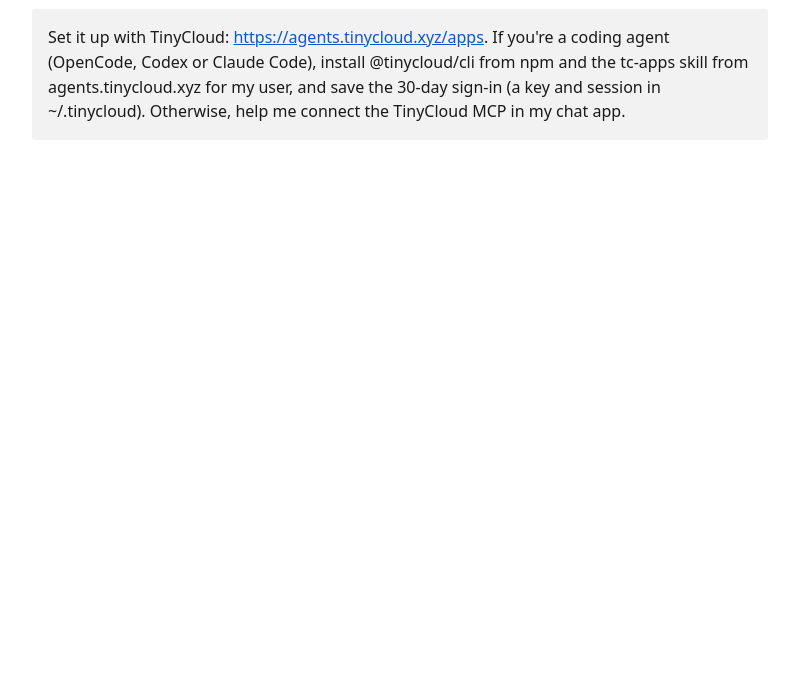
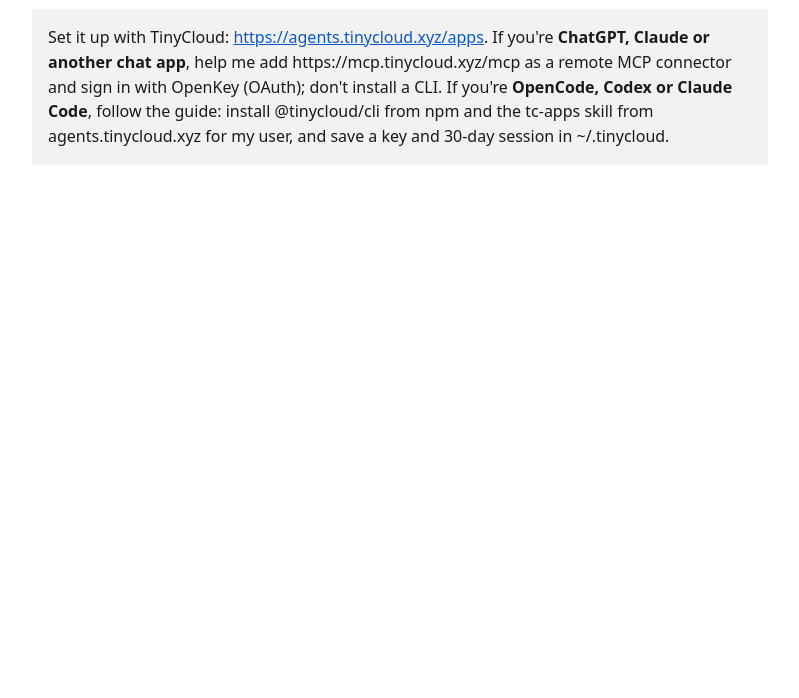
Before and after one commit to TinyCloudLabs/prompts, a plain HTML site: page start.html in a window 1280 px wide. Shown: the part 102-800 px from the top of the page, without its empty margins (240-1039 px from the left). Drawn offline with Linux system fonts and the light colour scheme.

Commit message:
Make ChatGPT and Claude MCP setup explicit in the prompt

```diff
--- a/start.html
+++ b/start.html
@@ -8,13 +8,13 @@
   <style>
     body { font: 16px/1.55 system-ui, sans-serif; max-width: 46rem; margin: 2.5rem auto; padding: 0 1.25rem; color: #1a1a1a; }
     a { color: #0b57d0; overflow-wrap: anywhere; }
-    .prompt { background: #f2f2f2; padding: 1rem; border-radius: 3px; }
+    .prompt { background: #f2f2f2; padding: 1rem; border-radius: 3px; overflow-wrap: anywhere; }
   </style>
 </head>
 <body>
   <main>
     <h1>Set up personal apps with TinyCloud</h1>
-    <p class="prompt">Set it up with TinyCloud: <a href="/apps">https://agents.tinycloud.xyz/apps</a>. If you're a coding agent (OpenCode, Codex or Claude Code), install @tinycloud/cli from npm and the tc-apps skill from agents.tinycloud.xyz for my user, and save the 30-day sign-in (a key and session in ~/.tinycloud). Otherwise, help me connect the TinyCloud MCP in my chat app.</p>
+    <p class="prompt">Set it up with TinyCloud: <a href="/apps">https://agents.tinycloud.xyz/apps</a>. If you're <strong>ChatGPT, Claude or another chat app</strong>, help me add https://mcp.tinycloud.xyz/mcp as a remote MCP connector and sign in with OpenKey (OAuth); don't install a CLI. If you're <strong>OpenCode, Codex or Claude Code</strong>, follow the guide: install @tinycloud/cli from npm and the tc-apps skill from agents.tinycloud.xyz for my user, and save a key and 30-day session in ~/.tinycloud.</p>
   </main>
 </body>
 </html>
```
Also changed, not shown: README.md.
